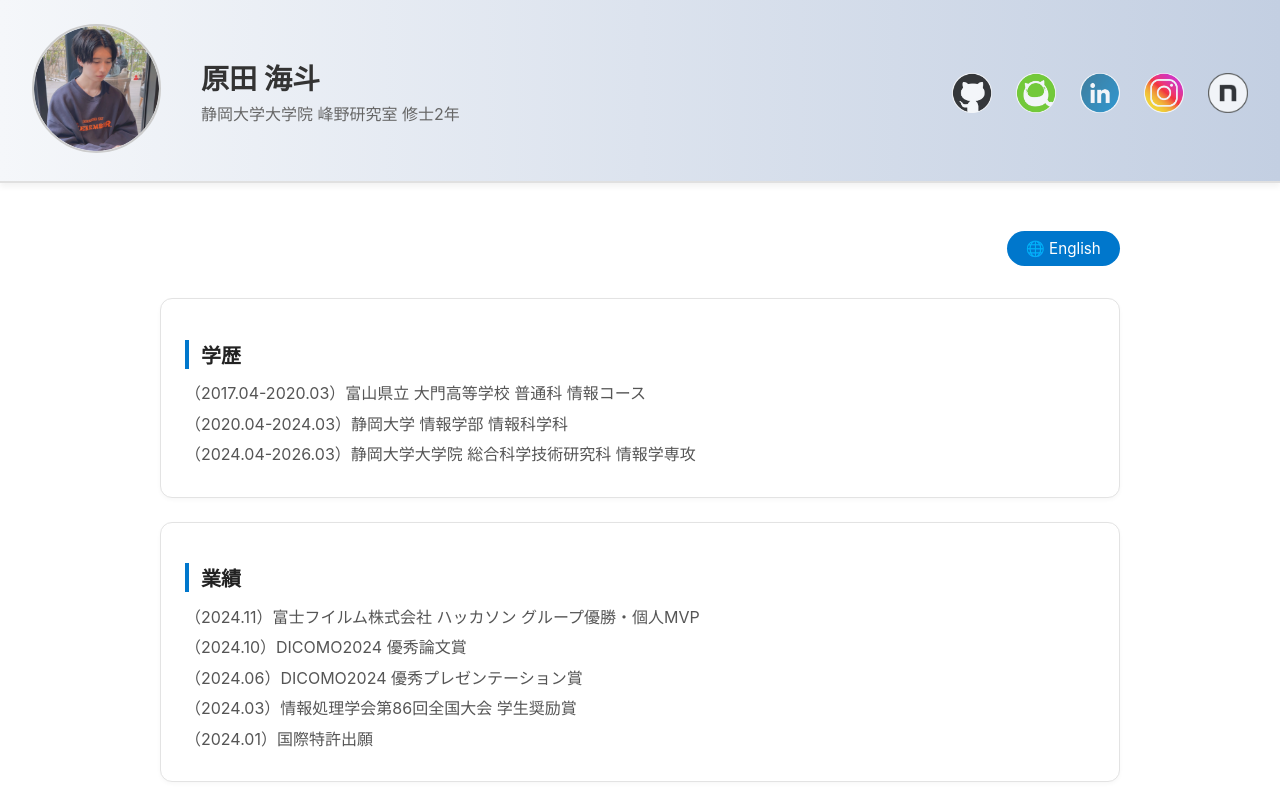
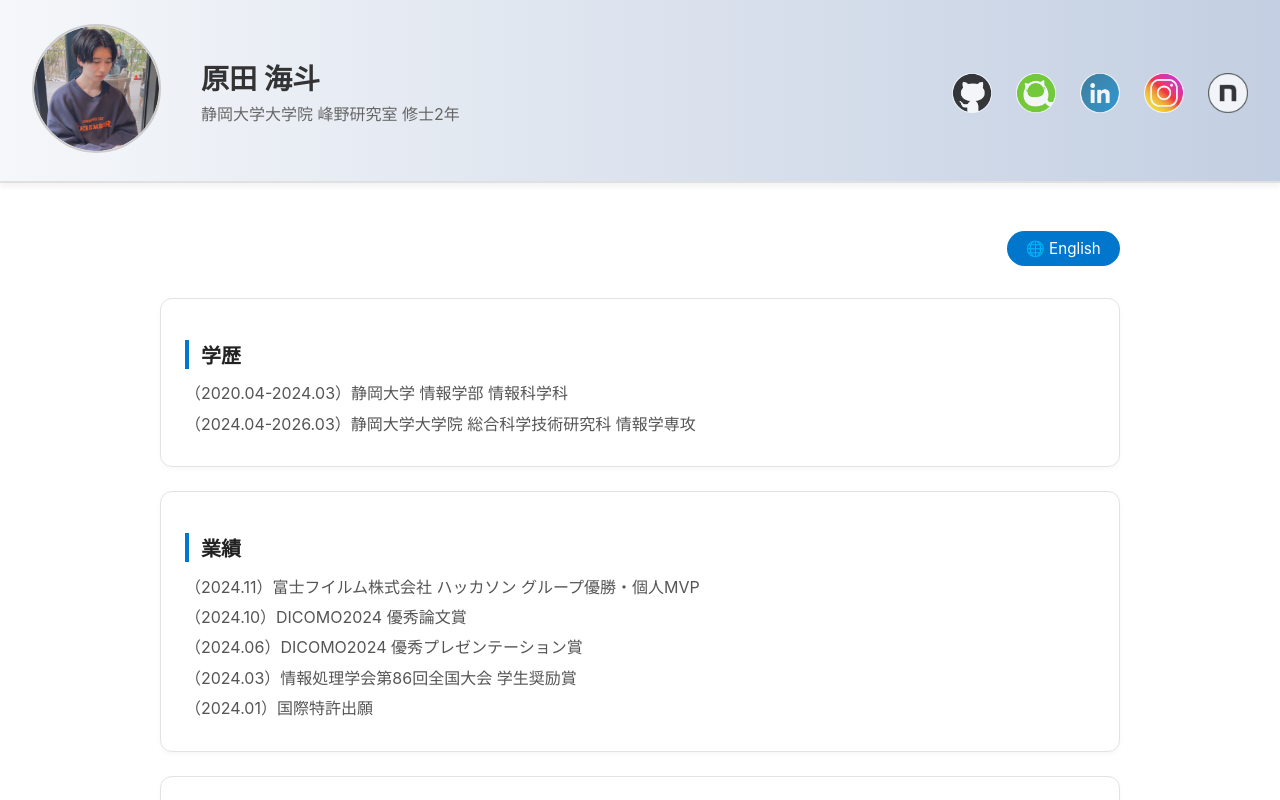
Before and after one commit to haradakaito/aws-mypage, a React (Create React App) app in the folder web/: page /jp in a window 1280 px wide. Shown: the top 800 px of the page. Built offline with nearby package versions, Linux system fonts and the light colour scheme.

Commit message:
[add] 学歴削除

```diff
--- a/web/src/pages/HomePageEN.tsx
+++ b/web/src/pages/HomePageEN.tsx
@@ -33,7 +33,6 @@ const HomePageEN = () => {
 
             <section>
             <h2>Education</h2>
-            <p>(Apr. 2017 – Mar. 2020) Toyama Prefectural Daimon High School, General Course (Information Track)</p>
             <p>(Apr. 2020 – Mar. 2024) Shizuoka University, School of Informatics, Department of Computer Science</p>
             <p>(Apr. 2024 – Mar. 2026) Graduate School of Integrated Science and Technology, Department of Informatics, Shizuoka University</p>
             </section>
--- a/web/src/pages/HomePageJP.tsx
+++ b/web/src/pages/HomePageJP.tsx
@@ -32,7 +32,6 @@ const HomePageJP = () => {
 
             <section>
             <h2>学歴</h2>
-            <p>（2017.04-2020.03）富山県立 大門高等学校 普通科 情報コース</p>
             <p>（2020.04-2024.03）静岡大学 情報学部 情報科学科</p>
             <p>（2024.04-2026.03）静岡大学大学院 総合科学技術研究科 情報学専攻</p>
             </section>
```
